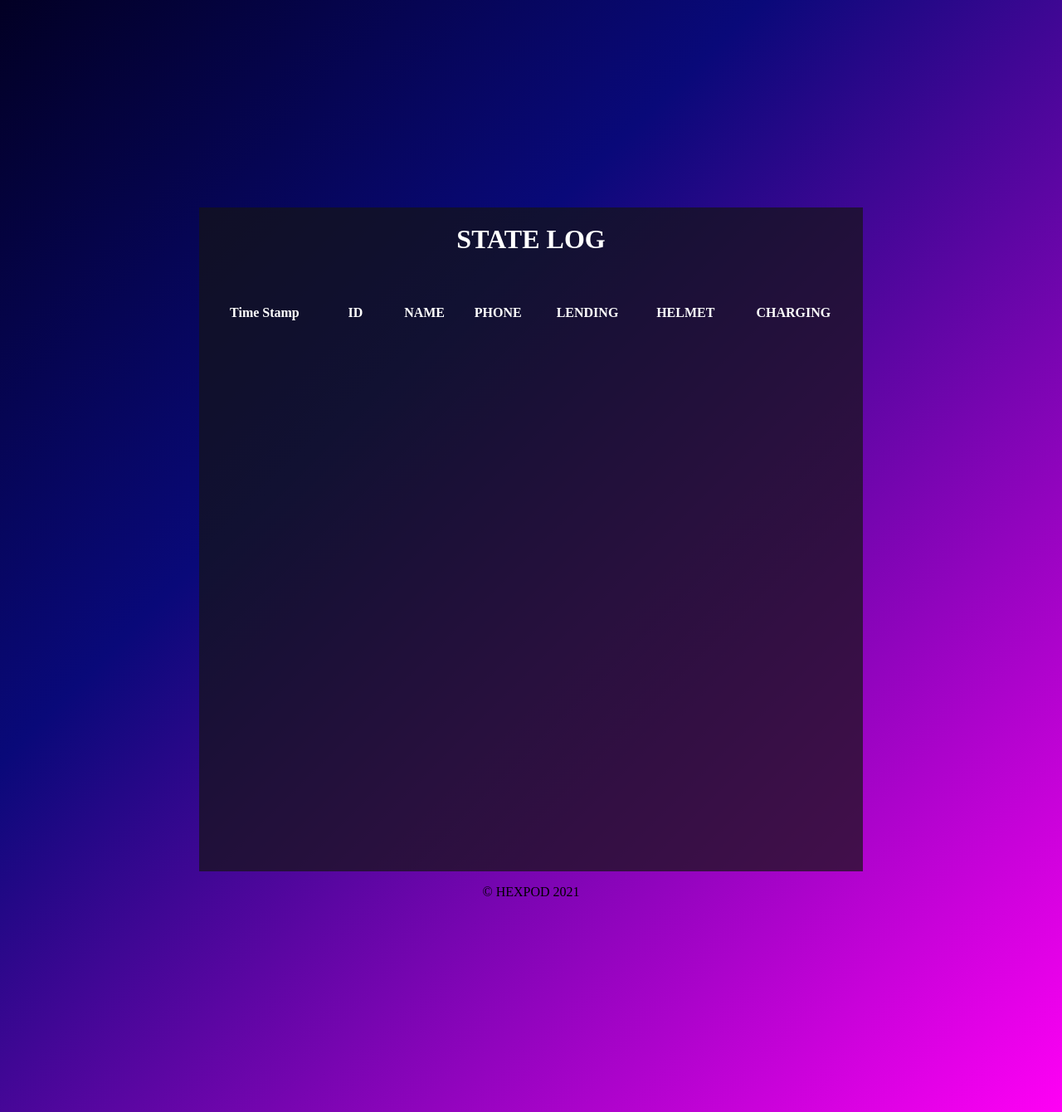
After one commit to MacGun/Smart-Share-Helmet, a Flask app: template webpage/templates/log.html in a window 1280 px wide. The commit adds this page. Shown: the whole page at 83% size. Run offline with Flask 2, Linux system fonts and the light colour scheme; the template is opened without the code that fills it, so the values that code supplies are empty.

Commit message:
Big Deal

```diff
--- a/webpage/app.py
+++ b/webpage/app.py
@@ -8,6 +8,8 @@ app = Flask(__name__)
 app.config["SQLALCHEMY_DATABASE_URI"] = "mysql+pymysql://root:134625@112.145.215.121:3306/hexpod"
 app.config["SQLALCHEMY_TRACK_MODIFICATIONS"] = False
 db=SQLAlchemy(app)
+
+HOST = "http://cloud.park-cloud.co19.kr:5000/"
 
 @app.route('/', methods=['POST','GET'])
 def lending():
@@ -21,18 +23,56 @@ def lending():
         user.phone = phone
         user.lend=True
         db.session.commit()
-        return redirect("http://112.145.215.121:5000/finish", code=302)
-    return render_template('lend_page.html', checks=checks)
+        return redirect(HOST+"finish", code=302)
+    return render_template('lend_page.html', checks=checks, host=HOST)
 
 @app.route('/return', methods=['POST'])
 def return_kickboard():
     if request.method == 'POST':
         user = db.session.query(Kick).filter(Kick.id ==1).first()
-        user.name = ""
-        user.phone = ""
-        user.lend=False
-        db.session.commit()
-        return redirect("http://112.145.215.121:5000", code=302)
+        if user.ischarging == 1:
+            user.name = ""
+            user.phone = ""
+            user.lend=False
+            db.session.commit()
+            return redirect(HOST, code=302)
+        else:
+            db.session.commit()
+            return render_template('return_error.html', host=HOST)
+
+@app.route('/checkCharger', methods=['GET', 'POST'])
+def checkCharger():
+    if request.method == 'POST':
+        state = request.form['state']
+        if state == '1':
+            user = db.session.query(Kick).filter(Kick.id == 1).first()
+            user.ischarging = 1;
+            db.session.commit()
+            return "Mounted."
+        elif state == '0':
+            user = db.session.query(Kick).filter(Kick.id == 1).first()
+            user.ischarging = 0;
+            db.session.commit()
+            return "not Mounted."
+        else:
+            return "ERROR"
+    elif request.method == "GET":
+        state = request.args['state']
+        if state == '1':
+            user = db.session.query(Kick).filter(Kick.id == 1).first()
+            user.ischarging = 1;
+            db.session.commit()
+            return "Mounted."
+        elif state == '0':
+            user = db.session.query(Kick).filter(Kick.id ==1 ).first()
+            user.ischarging = 0;
+            db.session.commit()
+            return "not Mounted."
+        else:
+            return "ERROR"
+    else:
+        return "Error"
+
 @app.route('/finish')
 def finish():
     return render_template('finish.html')
@@ -40,7 +80,55 @@ def finish():
 @app.route('/admin')
 def show_all():
     kicks = Kick.query.all()
+    print(kicks[0].helmet)
     return render_template('show_kick.html', kicks=kicks)
+
+@app.route('/helmet', methods=["POST","GET"])
+def helmet():
+    if request.method == 'POST':
+        try:
+            state = request.form['state']
+            if state == '1':
+                user = db.session.query(Kick).filter(Kick.id == 1).first()
+                user.helmet = 1;
+                db.session.commit()
+                print(user.helmet)
+                return "200"
+            elif state == '0':
+                user = db.session.query(Kick).filter(Kick.id == 1).first()
+                user.helmet = 0;
+                db.session.commit()
+                print(user.helmet)
+                return "200"
+            else:
+                return "wrong value."
+        except Exception as e:
+            params = request.form
+            print(e)
+            print(params)
+            return "wrong parameter."
+    elif request.method == 'GET':
+        try:
+            state = request.args['state']
+            if state == '1':
+                user = db.session.query(Kick).filter(Kick.id == 1).first()
+                user.helmet = 1;
+                db.session.commit()
+                return "200"
+            elif state == '0':
+                user = db.session.query(Kick).filter(Kick.id == 1).first()
+                user.helmet = 0;
+                db.session.commit()
+                return "200"
+            else:
+                return "wrong value."
+        except Exception as e:
+            params = request.args
+            print(e)
+            print(params)
+            return "wrong parameter."
+    else:
+        return('wrong connect from helmet api page')
 
 if __name__ =="__main__":
     app.run(host="0.0.0.0", debug=True)
--- a/webpage/model/kick_model.py
+++ b/webpage/model/kick_model.py
@@ -3,15 +3,19 @@ from flask_sqlalchemy import SQLAlchemy
 db = SQLAlchemy()
 
 class Kick(db.Model):
-    __tablename__ = 'kickboard'
+    __tablename__ = 'kickboard_real'
 
     id = db.Column(db.Integer, primary_key=True)
     name = db.Column(db.String(20))
     phone = db.Column(db.String(20))
     lend = db.Column(db.Boolean)
+    helmet = db.Column(db.Boolean)
+    ischarging = db.Column(db.Boolean)
 
     def __init__(self, id,name,phone,lend):
         self.id = id
         self.name = name
         self.phone = phone
         self.lend = lend
+        self.helmet = helmet
+        self.ischarging = ischarging
--- a/webpage/static/lend.css
+++ b/webpage/static/lend.css
@@ -81,10 +81,6 @@ label {
   border-radius: 1px;
 }
 
-.submit-btn:hover {
-  background-color: rgba(9, 9, 121, 1);
-}
-
 .block{
   height:30vh;
 }
--- /dev/null
+++ b/webpage/static/log.css
@@ -0,0 +1,73 @@
+@font-face{
+    font-family: "Nanum Gothic";
+    font-style: normal;
+    font-display: swap;
+    src: url('https://fonts.googleapis.com/css2?family=Nanum+Gothic&display=swap')
+             format("woff2");
+}
+
+html{
+  min-height: 100%;
+  margin: auto auto;
+}
+
+body {
+  margin: auto auto;
+  background: linear-gradient(135deg, rgba(2,0,36,1) 0%, rgba(9,9,121,1) 35%, rgba(255,0,245,1) 100%);
+  background-repeat: no-repeat;
+/*  background-size: auto auto; */
+}
+
+div {
+  margin: auto auto;
+  border-top: 40px;
+}
+
+h1 {
+  margin: 10px auto;
+  text-align: center;
+  color: white;
+  padding: 20px;
+}
+
+footer {
+  margin: auto auto;
+  text-align: center;
+}
+
+label {
+  display: block;
+  padding-top: 20px;
+  width: 50px;
+}
+
+table {
+    background: rgba(20,20,20,0);
+    color: white;
+    width: 100%;
+    text-align: center;
+    font-family: "Nanum Gothic";
+    padding: 10px;
+}
+
+th{
+    border-bottom: 15px solid rgba(0,0,0,0);
+    min-width: 50px;
+}
+td{
+    padding: 2px;
+}
+.container {
+    flex-direction: row;
+    background: rgba(20,20,20,0.7);
+    width: 800px;
+    min-height: 800px;
+}
+
+.block{
+  height:30vh;
+}
+
+.header{
+  padding-top: 50px;
+}
--- /dev/null
+++ b/webpage/templates/log.html
@@ -0,0 +1,41 @@
+<!DOCTYPE html>
+<html lang="en">
+<head>
+    <meta charset="UTF-8">
+    <title>킥보드 로그</title>
+    <link href="../static/log.css" rel="stylesheet">
+</head>
+<body>
+<div class="block"></div>
+    <div class="container">
+        <table>
+            <h1>STATE LOG</h1><br>
+            <tr>
+                <th>Time Stamp</th>
+                <th>ID </th>
+                <th>NAME </th>
+                <th>PHONE </th>
+                <th>LENDING</th>
+        	    <th>HELMET</th>
+                <th>CHARGING</th>
+
+            </tr>
+    {% for log in logs %}
+            <tr>
+                <td id="timestamp">{{ log['timestamp']}}</td>
+                <td>{{ log['id'] }}</td>
+                <td>{{ log['name'] }}  </td>
+                <td>{{ log['phone'] }}  </td>
+                <td>{{ log['lend'] }}  </td>
+	            <td>{{ log['helmet'] }}  </td>
+                <td>{{ log['ischarging'] }}</td>
+            </tr>
+    {% endfor %}
+        </table>
+    </div>
+    <footer class="footer">
+        <p>&copy; HEXPOD 2021</p>
+    </footer>
+<div class="block"></div>
+</body>
+</html>
```
Also changed, not shown: webpage/new_app.py (added, +186 -0 lines), webpage/simulate/helmet.py (added, +13 -0 lines), webpage/simulate/mount.py (added, +12 -0 lines), webpage/static/finish.css (added, +46 -0 lines), webpage/static/return_err.css (added, +55 -0 lines), webpage/templates/finish.html (+15 -3 lines), webpage/templates/lend_page.html (+5 -7 lines), webpage/templates/return_error.html (added, +24 -0 lines), webpage/templates/show_kick.html (+8 -8 lines), 4 other files.
